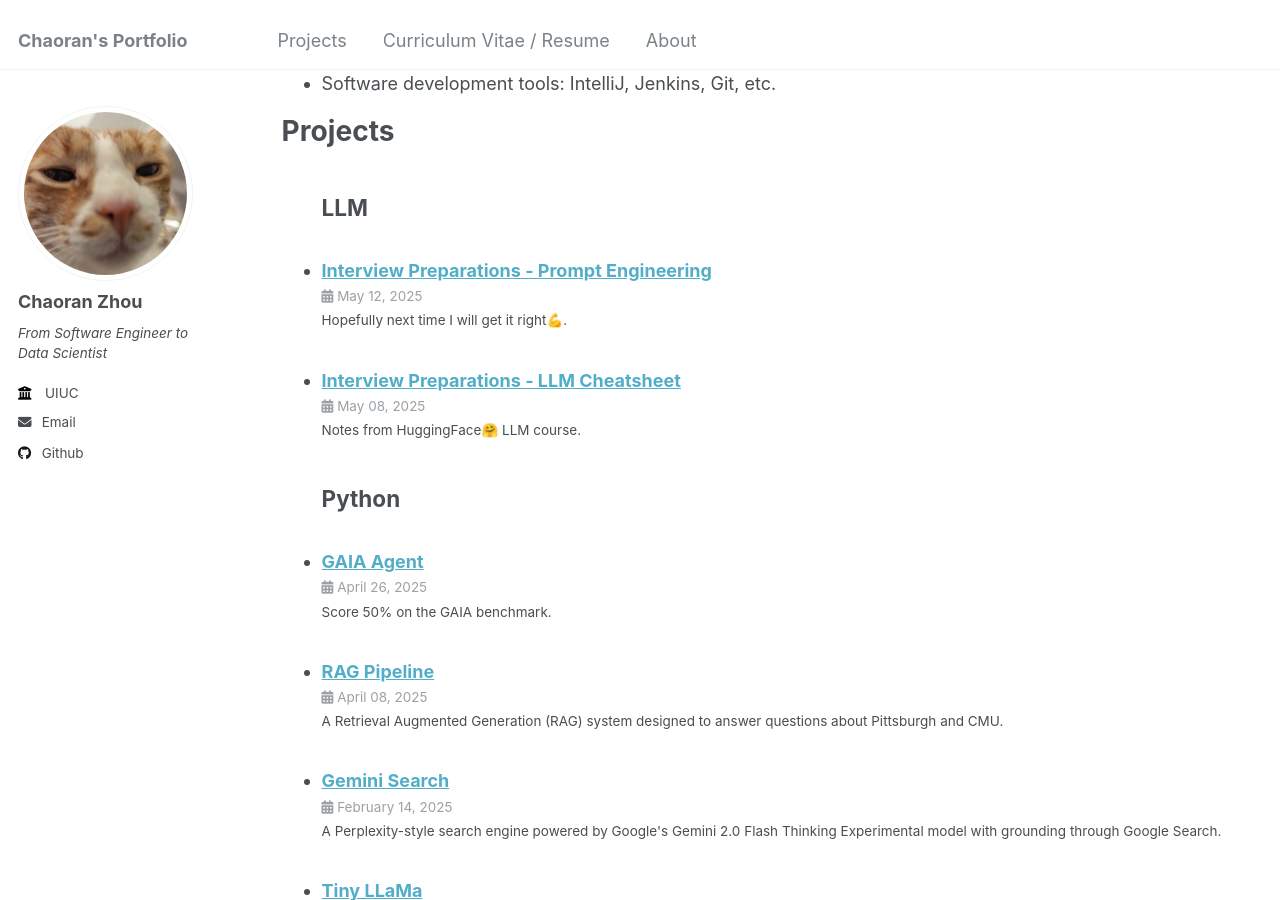
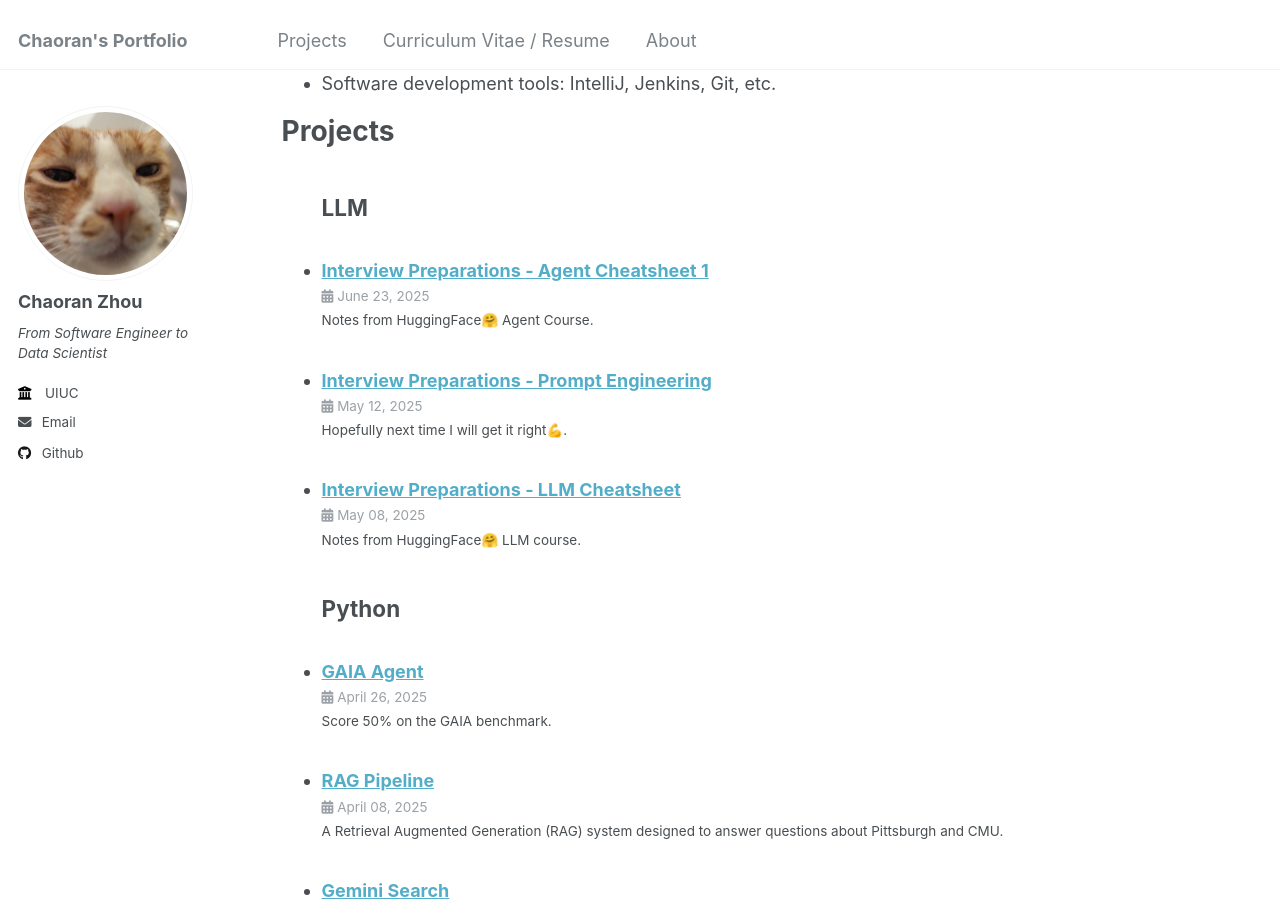
Before and after one commit to ranranrunforit/ranranrunforit.github.io, a Jekyll site: the page built from _pages/cv.md, in a window 1280 px wide and 900 px high, scrolled down 2220 px. Built offline with Jekyll 4.4.1, drawn with Linux system fonts in a browser that asks for light colours.

Commit message:
Update project-18.md

```diff
--- a/_projects/project-18.md
+++ b/_projects/project-18.md
@@ -1,9 +1,9 @@
 ---
-title: "Interview Preparations - Agent Cheatsheet1"
+title: "Interview Preparations - Agent Cheatsheet 1"
 excerpt: "If I have only 1 hour right before the interview...😅 <br/><img src='/images/AgentCycle.gif'>"
 collection: projects
 date: 2025-06-23
-category: pythons
+category: LLM
 description: "Notes from HuggingFace🤗 Agent Course."
 tags:
   - Agent
```
